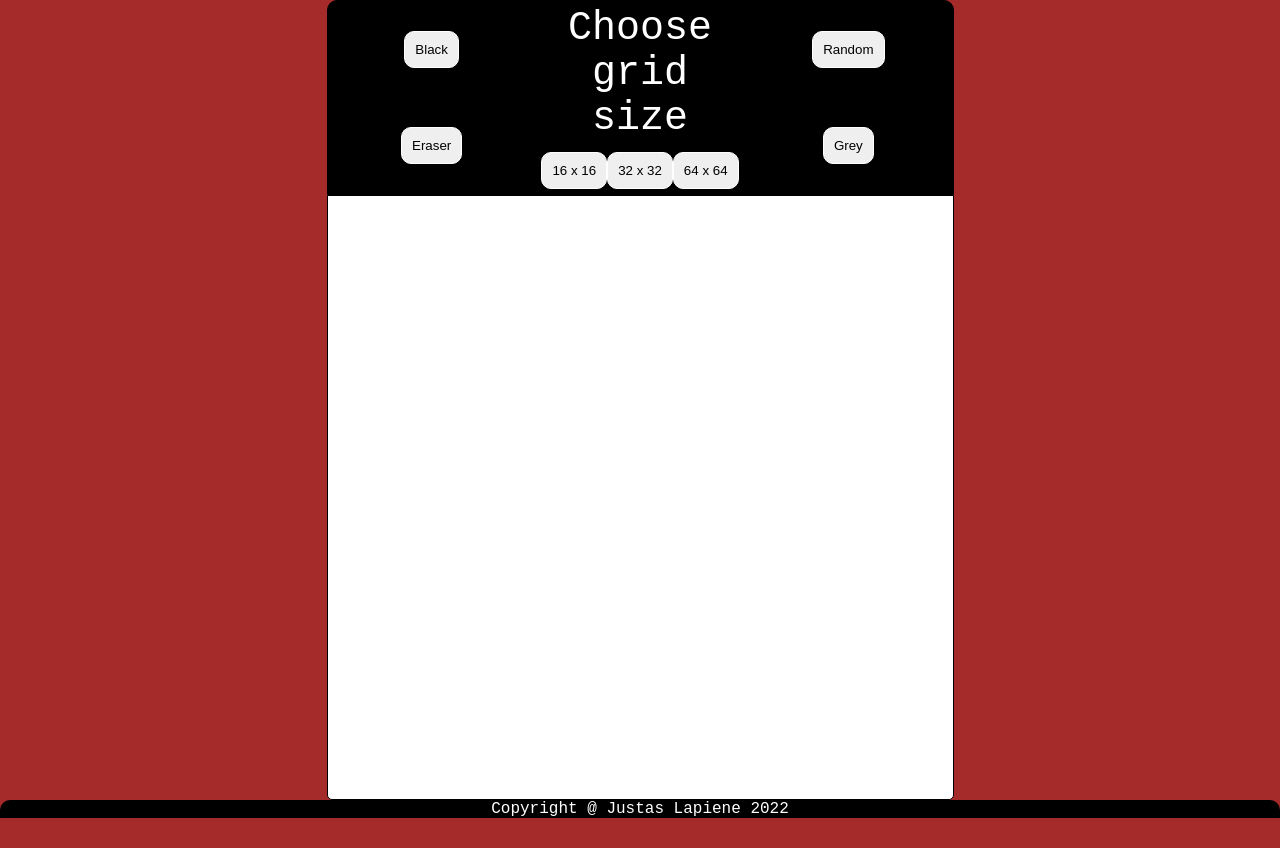
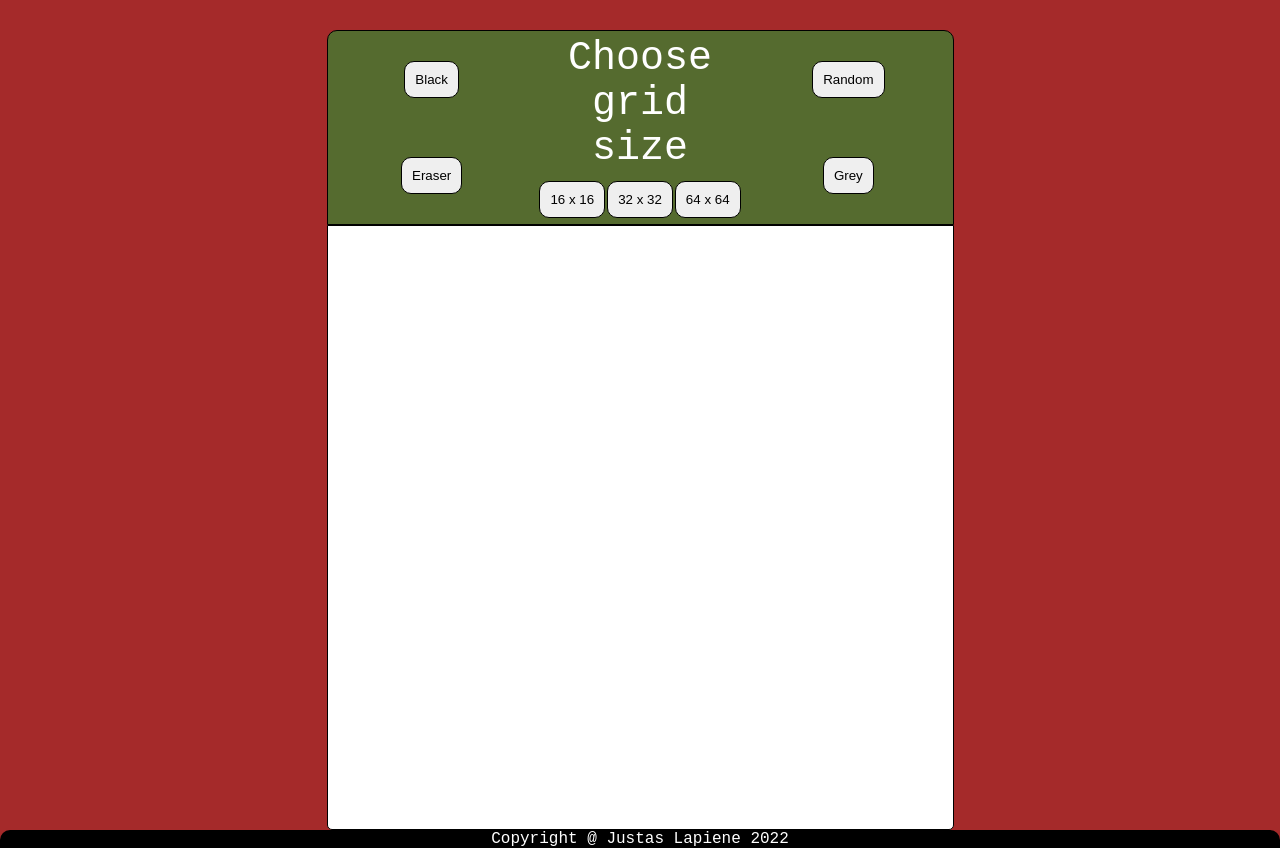
Before and after one commit to J03B1D3N/Etch_a_Sketch, a plain HTML site: page index.html in a window 1280 px wide. Before the commit the page ends 818 px from the top, so only its background shows below. Drawn offline with Linux system fonts and the light colour scheme.

Commit message:
added some finishing touches. project is now complete. double promise.

```diff
--- a/script.js
+++ b/script.js
@@ -8,7 +8,6 @@ footer.setAttribute('id', 'footer');
 header.classList.add('section');
 middle.classList.add('section');
 footer.classList.add('section');
-main.appendChild(header)
 main.appendChild(middle)
 main.appendChild(footer)
 
--- a/style.css
+++ b/style.css
@@ -8,13 +8,14 @@ body {
     height: 100%;
     display: flex;
     flex-direction: column;
+    padding-top: 30px;
 }
 .section {
     height: 100%;
 }
 #header {
     height: 90px;
-    background-color: black;
+    background-color: brown;
     border-bottom-right-radius: 10px;
     border-bottom-left-radius: 10px;
 }
@@ -48,7 +49,7 @@ body {
 #gridHeader {
     height: 200px;
     width: 625px;
-    background-color: black;
+    background-color:darkolivegreen;
     display: flex;
     justify-content: center;
     align-items: center;
@@ -102,11 +103,13 @@ div {
 .button {
     padding: 10px;
     border-radius: 10px;
-    border: solid white 1px;
+    border: solid black 1px;
     transition: all 0.15s;
+    margin: 1px;
 }
 .button:hover{
     scale: 1.2;
+    border: 1px solid black;
 }
 .button:active{
     background-color: grey;
```
